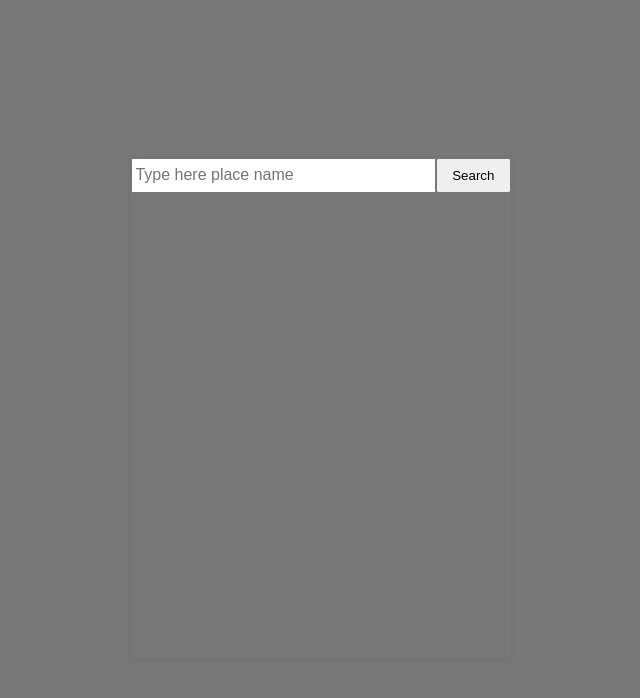
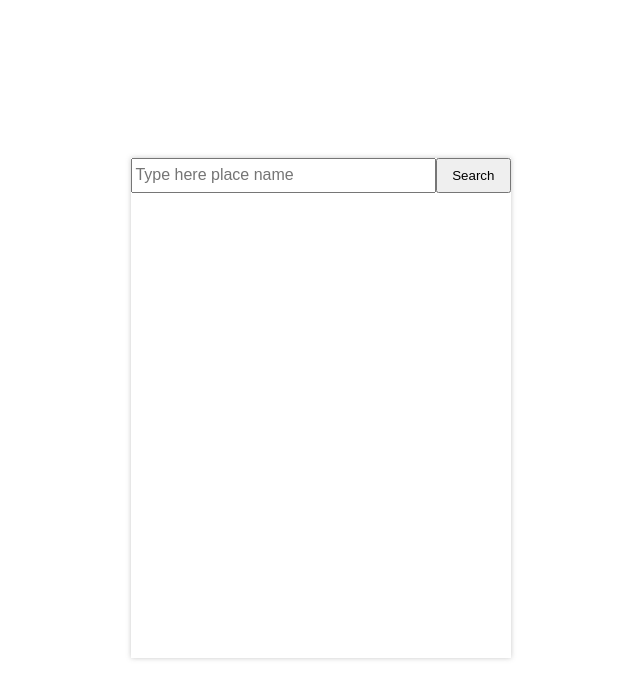
Before and after one commit to Bigila/WEATHER, a plain HTML site: page index.html in a window 1280 px wide. Shown: the whole page, without its empty margins (319-959 px from the left). Drawn offline with Linux system fonts and the light colour scheme.

Commit message:
Update style.css

```diff
--- a/style.css
+++ b/style.css
@@ -1,6 +1,6 @@
 body {
 
-   background-color:rgb(120, 120, 120);
+   background-color:white;
 }
 .main{
     width: 100%;
```
